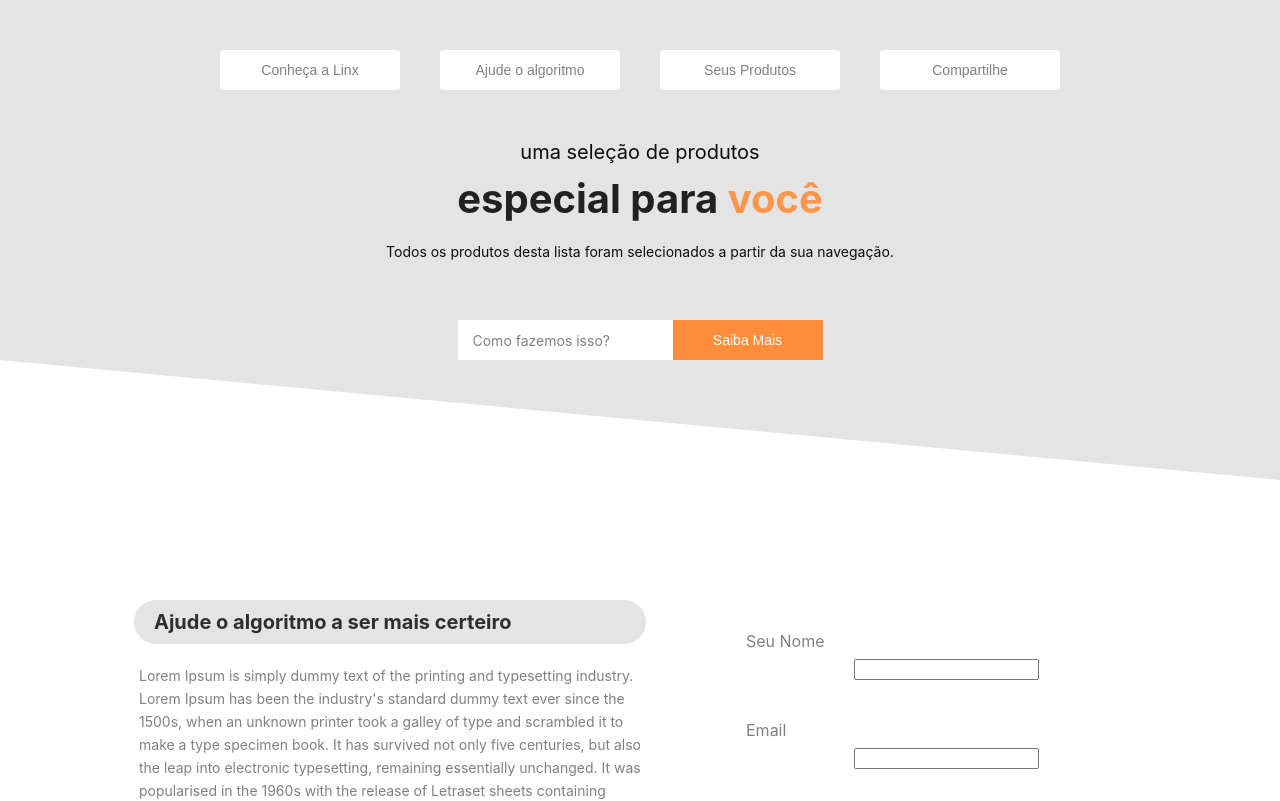
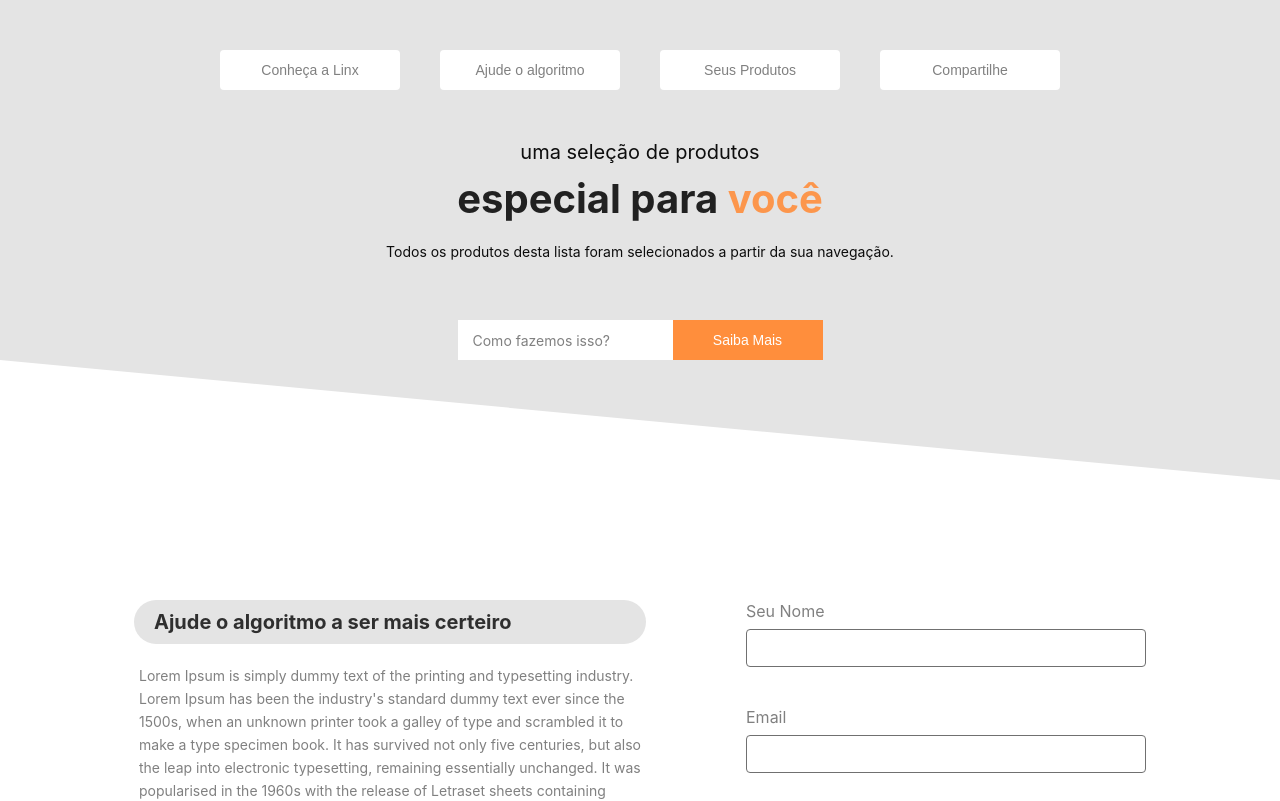
Before and after one commit to est8r/Sprint-Linx, a React (Vite) app: page / in a window 1280 px wide. Shown: the top 801 px of the page. Built offline with nearby package versions, Linux system fonts and the light colour scheme.

Commit message:
Criando estilização para os inputs e importando

```diff
--- a/src/components/Input/Input.jsx
+++ b/src/components/Input/Input.jsx
@@ -1,7 +1,8 @@
 import React from 'react';
+import S from './Input.module.css';
 
-const Input = ({ className, id, type }) => {
-  return <input className={className} id={id} type={type} />;
+const Input = ({ id, type }) => {
+  return <input className={S.input} id={id} type={type} />;
 };
 
 export default Input;
--- /dev/null
+++ b/src/components/Input/Input.module.css
@@ -0,0 +1,9 @@
+.input{
+  width: 98%;
+  height: 30px;
+  border: 1px solid #707070;
+  border-radius: 4px;
+  background: transparent;
+  color: #707070;
+  padding: 3px;
+}
```
